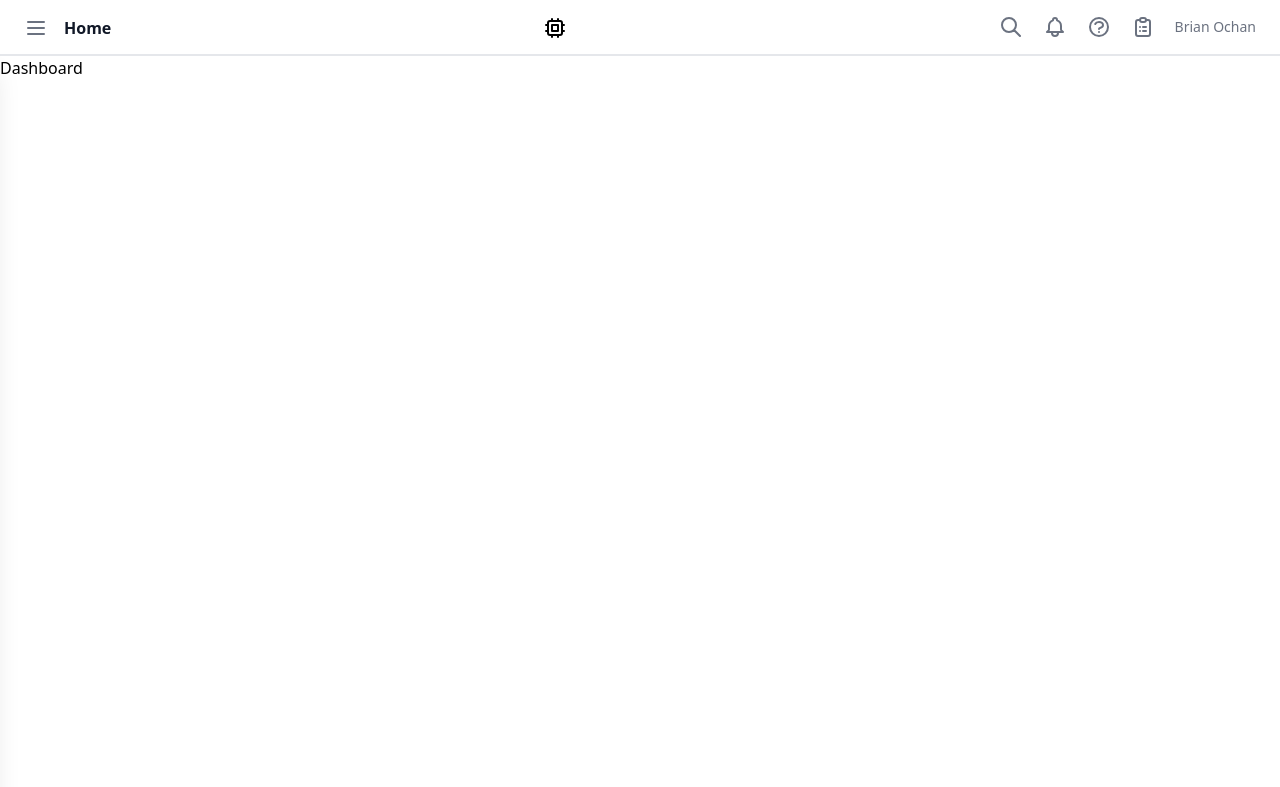
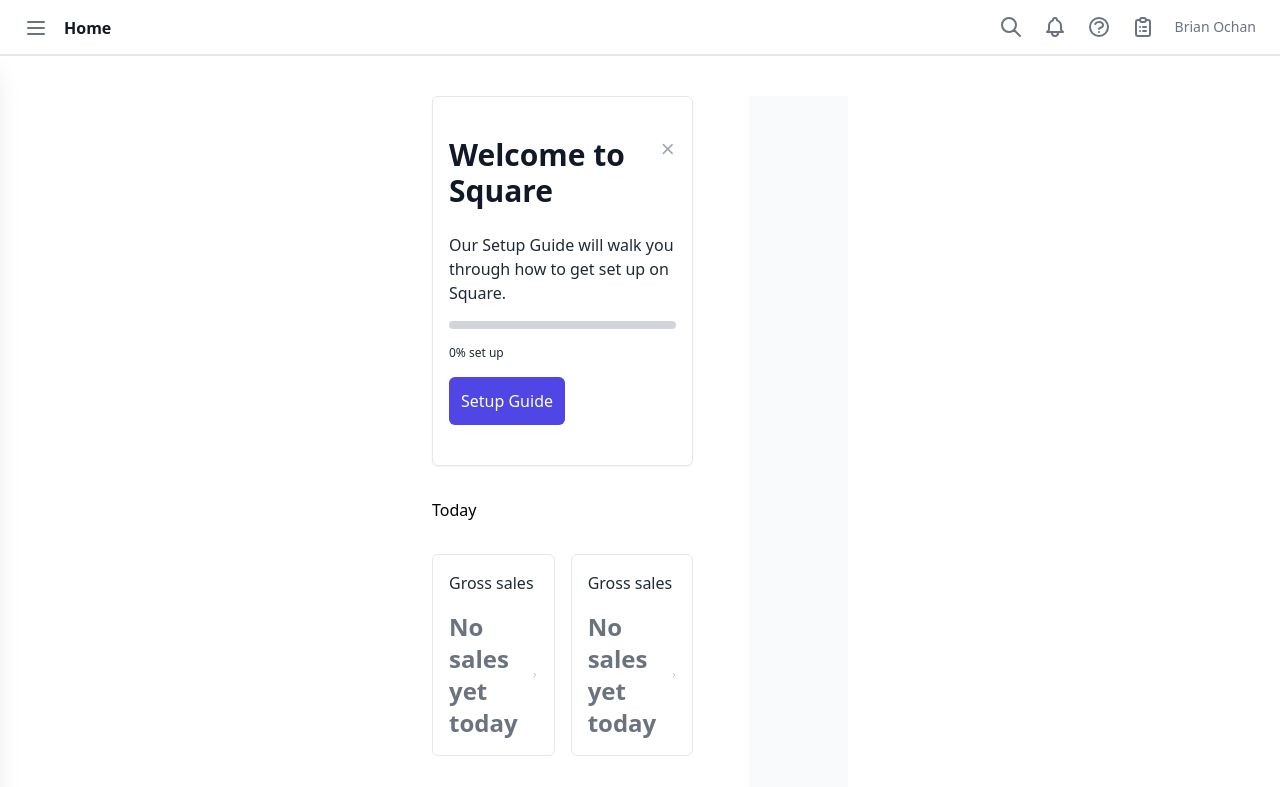
Before and after one commit to brian-chano/square-dashboard-clone, a Next.js app: page /dashboard in a window 1280 px wide. Shown: the top 787 px of the page. Built offline with nearby package versions, Linux system fonts and the light colour scheme.

Commit message:
Feature: Homepage design.
- Homepage design and layout.
- Card component for cards on home page.
- Updated Sidebar items to be semantic html buttons.
- Removed bg-color from sidebar buttons, replaced with bg-color-indigo.

```diff
--- a/components/Header.js
+++ b/components/Header.js
@@ -5,7 +5,7 @@
   const [showSideBar, setShowSideBar] = useState(false);
   return (
     <>
-      <header className='flex bg-white h-14 justify-between px-6 py-4 border-b-2 relative'>
+      <header className='flex bg-white h-14 justify-between px-6 py-4 border-b-2 fixed top-0 left-0 w-full z-50'>
         <div
           className='flex space-x-4 cursor-pointer text-gray-500 hover:text-gray-900'
           onClick={() => setShowSideBar(!showSideBar)}
@@ -26,7 +26,7 @@
           </svg>
           <p className='font-semibold text-gray-900'>Home</p>
         </div>
-        <div className='sm:hidden lg:block'>
+        {/* <div className='sm:hidden lg:block'>
           <svg
             xmlns='http://www.w3.org/2000/svg'
             className='h-6 w-6'
@@ -41,7 +41,7 @@
               d='M9 3v2m6-2v2M9 19v2m6-2v2M5 9H3m2 6H3m18-6h-2m2 6h-2M7 19h10a2 2 0 002-2V7a2 2 0 00-2-2H7a2 2 0 00-2 2v10a2 2 0 002 2zM9 9h6v6H9V9z'
             />
           </svg>
-        </div>
+        </div> */}
 
         <div className='flex space-x-5 text-gray-500 cursor-pointer items-center'>
           <svg
--- a/components/Sidebar.js
+++ b/components/Sidebar.js
@@ -24,9 +24,9 @@
           <div className='grid gap-8 grid-cols-3 '>
             {SIDE_BAR_ITEMS.map((item) => (
               <Link href={item.route} key={item.name}>
-                <button className='flex flex-col items-center space-y-2'>
+                <div className='flex flex-col items-center space-y-2'>
                   <div
-                    className={`${item.bgColor} cursor-pointer rounded-xl transform hover:scale-[1.05] transition duration-300 ease-in-out `}
+                    className={`bg-indigo-600 cursor-pointer rounded-xl transform hover:scale-[1.05] transition duration-300 ease-in-out`}
                   >
                     <div className='flex justify-center items-center text-white h-14 w-14 '>
                       {item.icon}
@@ -35,7 +35,7 @@
                   <div className='text-xs text-center text-gray-700'>
                     {item.name}
                   </div>
-                </button>
+                </div>
               </Link>
             ))}
           </div>
--- a/pages/dashboard/index.js
+++ b/pages/dashboard/index.js
@@ -1,7 +1,90 @@
 import Layout from '../../components/Layout';
 
+const Card = () => {
+  return (
+    <div className='py-4 px-4  border rounded-md w-1/2 text-gray-800'>
+      <p>Gross sales</p>
+      <span className='flex space-x-1 items-center mt-4'>
+        <p className='text-2xl text-gray-500 font-bold'>No sales yet today</p>
+        <svg
+          xmlns='http://www.w3.org/2000/svg'
+          className='h-4 w-4 text-gray-500 cursor-pointer'
+          fill='none'
+          viewBox='0 0 24 24'
+          stroke='currentColor'
+        >
+          <path
+            strokeLinecap='round'
+            strokeLinejoin='round'
+            strokeWidth='2'
+            d='M9 5l7 7-7 7'
+          />
+        </svg>
+      </span>
+    </div>
+  );
+};
+
 export default function Index() {
-  return <h2>Dashboard</h2>;
+  return (
+    <div className='flex justify-center py-10 lg:space-x-14 sm:space-x-10 sm:mx-12 lg:mx-[27rem] relative top-auto left-auto mt-14'>
+      <div className='flex flex-col space-y-8 lg:w-[40rem] sm:w-3/4'>
+        <div className='flex flex-col space-y-6 bg-white w-full rounded-md border shadow-sm py-10 px-4 text-gray-800'>
+          <div className='flex justify-between'>
+            <h1 className='text-3xl font-semibold text-gray-900'>
+              Welcome to Square
+            </h1>
+            <svg
+              xmlns='http://www.w3.org/2000/svg'
+              className='h-6 w-6 text-gray-400 cursor-pointer'
+              fill='none'
+              viewBox='0 0 24 24'
+              stroke='currentColor'
+            >
+              <path
+                strokeLinecap='round'
+                strokeLinejoin='round'
+                strokeWidth='2'
+                d='M6 18L18 6M6 6l12 12'
+              />
+            </svg>
+          </div>
+          <div className='flex flex-col space-y-4 items-start'>
+            <p>
+              Our Setup Guide will walk you through how to get set up on Square.
+            </p>
+            <div className='h-[0.50rem] w-full bg-gray-300 rounded-lg'></div>
+            <p className='text-xs'>0% set up</p>
+            <button className='bg-indigo-600 text-white py-3 px-3 rounded-md hover:bg-indigo-700'>
+              Setup Guide
+            </button>
+          </div>
+        </div>
+        <div>Today</div>
+        <div className='flex justify-between space-x-4'>
+          <Card />
+          <Card />
+        </div>
+        <div className='flex justify-between space-x-4'>
+          <Card />
+          <Card />
+        </div>
+        <div className='flex justify-between space-x-4'>
+          <Card />
+          <Card />
+        </div>
+        <div className='flex justify-between space-x-4'>
+          <Card />
+          <Card />
+        </div>
+        <div className='flex justify-between space-x-4'>
+          <Card />
+          <Card />
+        </div>
+      </div>
+      <div className='bg-gray-50 lg:w-[20rem] sm:w-[13rem] py-3 px-3'></div>
+    </div>
+  );
 }
 
 Index.getLayout = function getLayout(page) {
```
